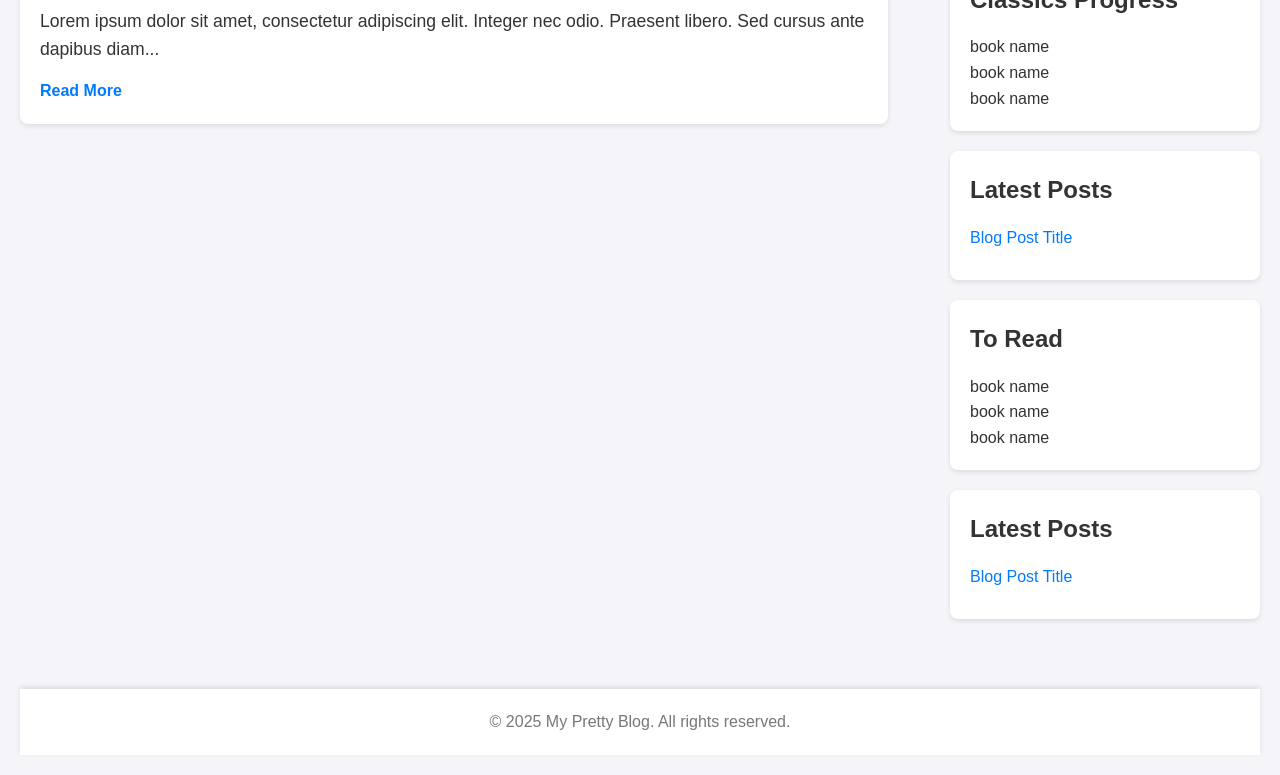
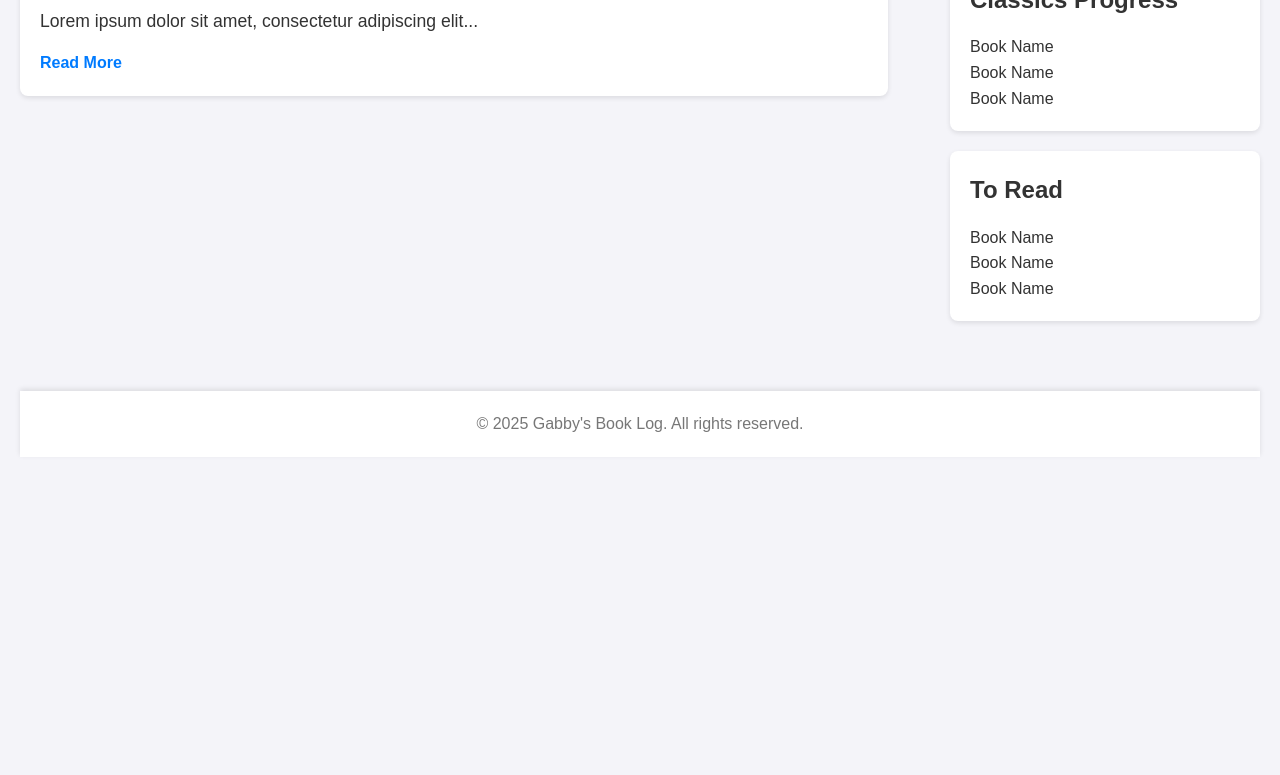
Before and after one commit to gabbypesito/bookblog, a plain HTML site: page index.html in a window 1280 px wide. Shown: the part 287-1062 px from the top of the page. After the commit the page ends 800 px from the top, so only its background shows below. Drawn offline with Linux system fonts and the light colour scheme.

Commit message:
Update index.html

```diff
--- a/index.html
+++ b/index.html
@@ -3,6 +3,7 @@
 <head>
   <meta charset="UTF-8">
   <meta name="viewport" content="width=device-width, initial-scale=1.0">
+  <meta name="description" content="Gabby's Book Log: A personal journey through literature, featuring reviews and reading logs.">
   <title>Gabby's Book Log</title>
   <link rel="stylesheet" href="styles.css">
 </head>
@@ -12,54 +13,39 @@
     <nav>
       <a href="#">Home</a>
       <a href="#">Logs</a>
-      <a href="#">Github</a>
+      <a href="#">GitHub</a>
     </nav>
   </header>
 
   <main class="content">
     <section class="main-column">
-        <!-- Main Book Log for 2025-->
       <article class="post">
         <h2>Blog Post Title</h2>
         <p class="meta">Posted on May 18, 2025 by Author</p>
-        <p class="excerpt">Lorem ipsum dolor sit amet, consectetur adipiscing elit. Integer nec odio. Praesent libero. Sed cursus ante dapibus diam...</p>
+        <p class="excerpt">Lorem ipsum dolor sit amet, consectetur adipiscing elit...</p>
         <a href="#" class="read-more">Read More</a>
       </article>
-      <!-- Repeat <article> for more posts -->
     </section>
 
     <aside class="sidebar">
       <section class="widget">
-        <h3> Penguin Little Black Classics Progress </h3>
-        <p>book name</p>
-        <p>book name</p>
-        <p>book name</p>
+        <h3>Penguin Little Black Classics Progress</h3>
+        <p>Book Name</p>
+        <p>Book Name</p>
+        <p>Book Name</p>
       </section>
+
       <section class="widget">
-        <h3>Latest Posts</h3>
-        <ul>
-          <li><a href="#">Blog Post Title</a></li>
-          <!-- Repeat <li> for more posts -->
-        </ul>
-      </section>
-            <section class="widget">
-        <h3> To Read </h3>
-        <p>book name</p>
-        <p>book name</p>
-        <p>book name</p>
-      </section>
-      <section class="widget">
-        <h3>Latest Posts</h3>
-        <ul>
-          <li><a href="#">Blog Post Title</a></li>
-          <!-- Repeat <li> for more posts -->
-        </ul>
+        <h3>To Read</h3>
+        <p>Book Name</p>
+        <p>Book Name</p>
+        <p>Book Name</p>
       </section>
     </aside>
   </main>
 
   <footer class="footer">
-    <p>&copy; 2025 My Pretty Blog. All rights reserved.</p>
+    <p>&copy; 2025 Gabby's Book Log. All rights reserved.</p>
   </footer>
 </body>
 </html>
```
